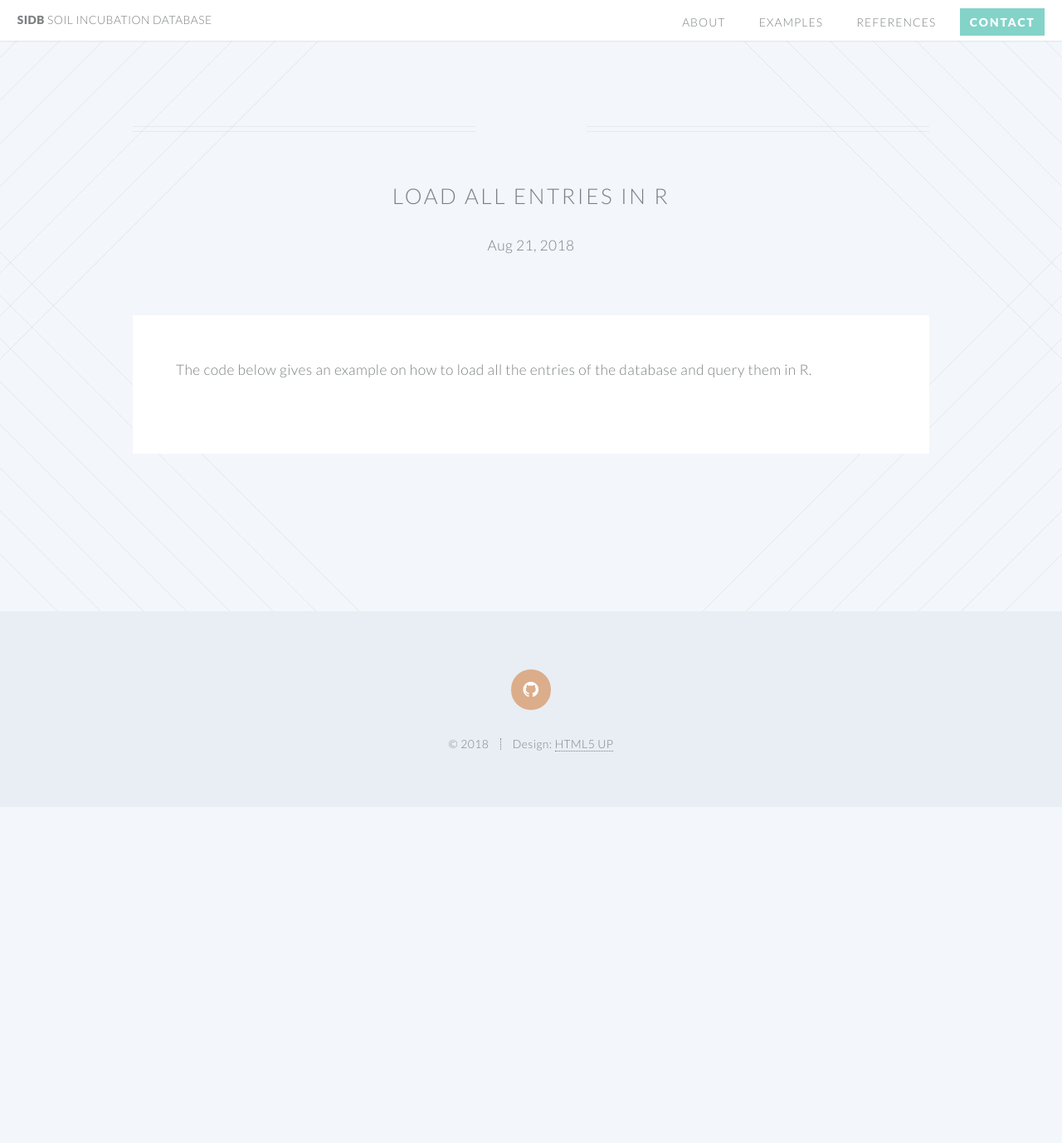
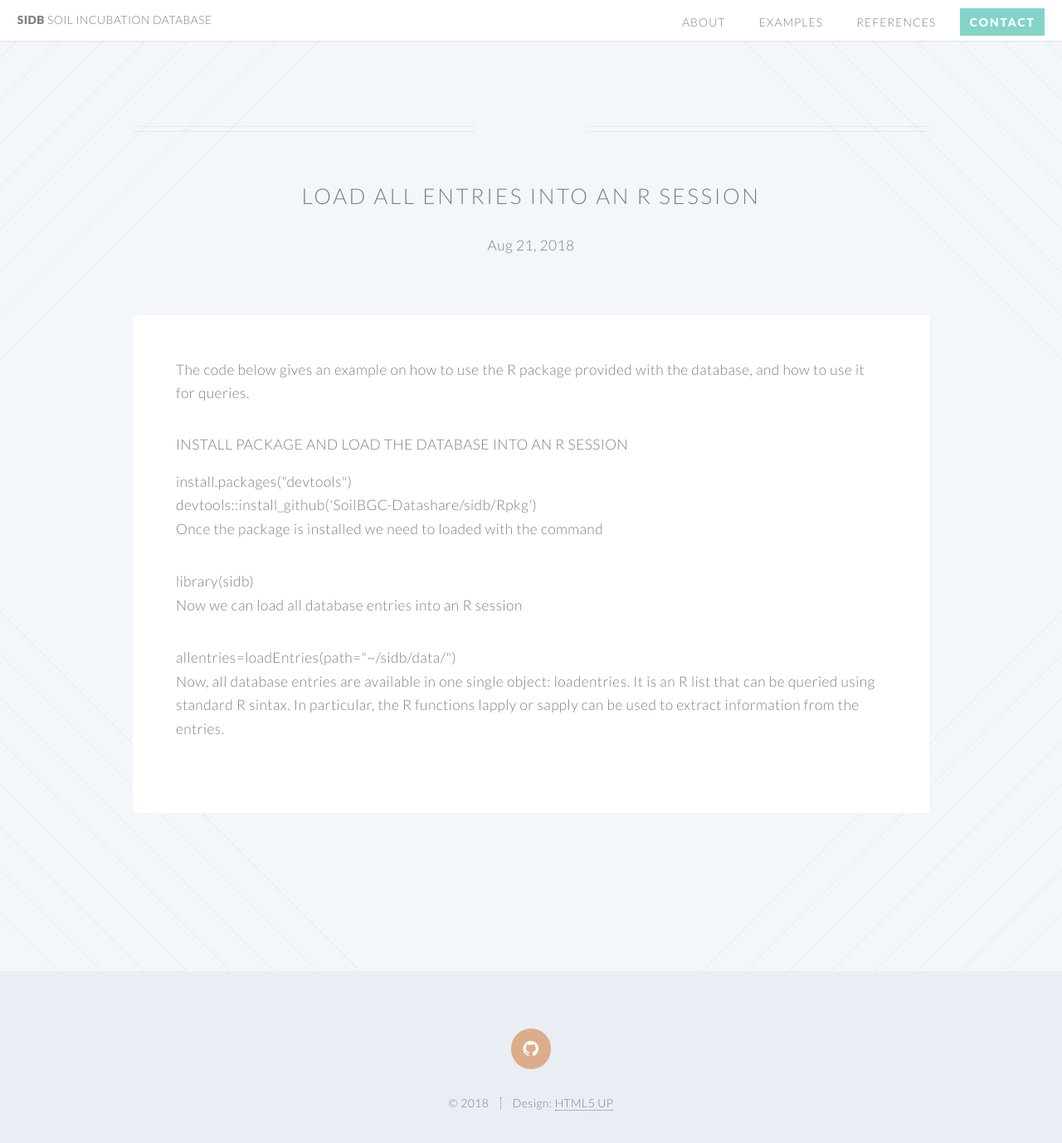
Before and after one commit to SoilBGC-Datashare/sidb, a Jekyll site: the page built from docs/_posts/2018-08-21-intro.md, in a window 1280 px wide and 1400 px high. Shown: the top 1378 px of the window at 83% size. Built offline with Jekyll 4.4.1, drawn with Linux system fonts in a browser that asks for light colours.

Commit message:
Website edits

````diff
--- a/docs/_posts/2018-08-21-intro.md
+++ b/docs/_posts/2018-08-21-intro.md
@@ -1,7 +1,29 @@
 ---
 layout: post
-title:  "Load all entries in R"
+title:  "Load all entries into an R session"
 date:   2018-08-21 14:36:23
 ---
 
-The code below gives an example on how to load all the entries of the database and query them in R.
+The code below gives an example on how to use the R package provided with the database, and how to use it for queries.
+
+# Install package and load the database into an R session
+
+{% highlight R %}
+install.packages("devtools")
+devtools::install_github('SoilBGC-Datashare/sidb/Rpkg')
+{% endhighlight %}
+
+
+Once the package is installed we need to loaded with the command
+
+```R
+library(sidb)
+```
+
+Now we can load all database entries into an R session
+
+```
+allentries=loadEntries(path="~/sidb/data/")
+```
+
+Now, all database entries are available in one single object: `loadentries`. It is an R list that can be queried using standard R sintax. In particular, the R functions `lapply` or `sapply` can be used to extract information from the entries.
````
Also changed, not shown: docs/_config.yml (line endings or trailing spaces).
